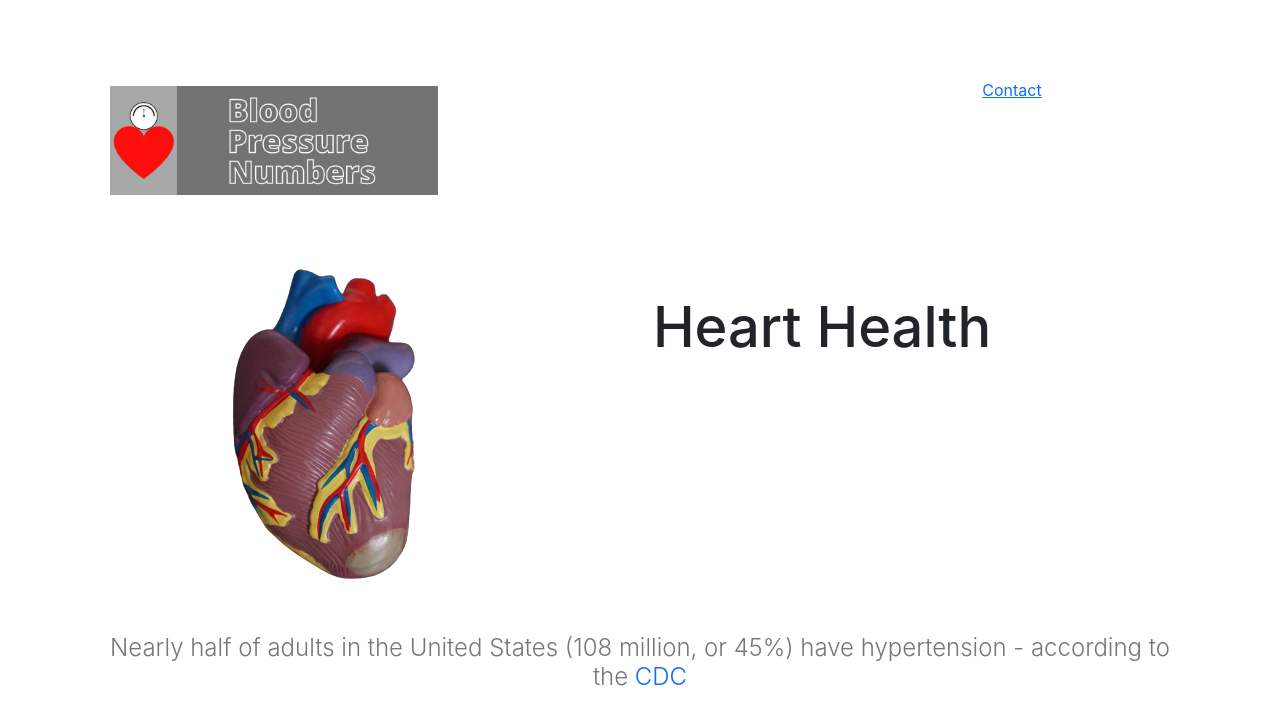
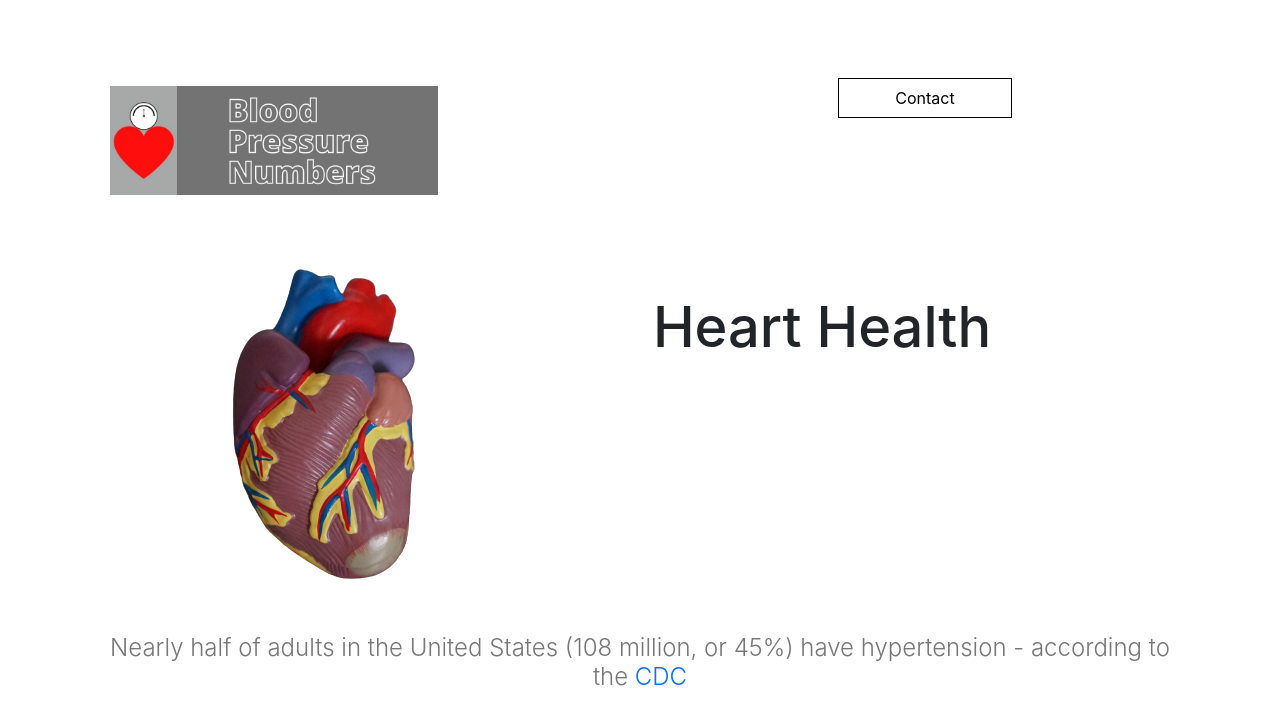
Before and after one commit to jgarcia4444/bpn-web-client, a React (Create React App) app: page / in a window 1280 px wide. Shown: the top 724 px of the page. Built offline with nearby package versions, Linux system fonts and the light colour scheme.

Commit message:
Styled up the other page button.

```diff
--- a/src/components/Nav/index.css
+++ b/src/components/Nav/index.css
@@ -6,3 +6,18 @@
 .nav-container {
     margin-top: 7%;
 }
+
+.other-page-btn {
+    color: #000;
+    width: 50%;
+    text-decoration: none;
+    padding: 2% 1%;
+    border: 1px solid black;
+    display: block;
+    transition: border-radius 300ms, box-shadow 300ms;
+}
+
+.other-page-btn:hover {
+    border-radius: 20px;
+    box-shadow: 0 0 2px 0 #555;
+}
```
